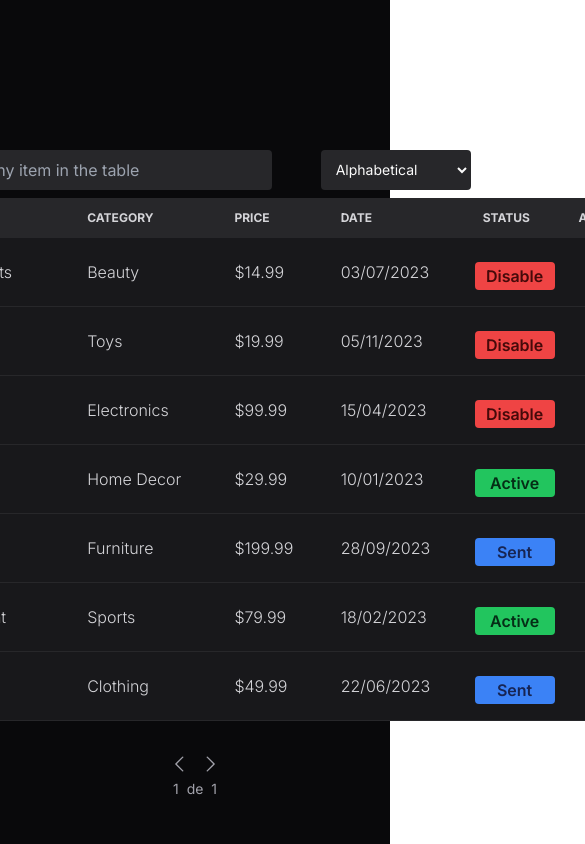
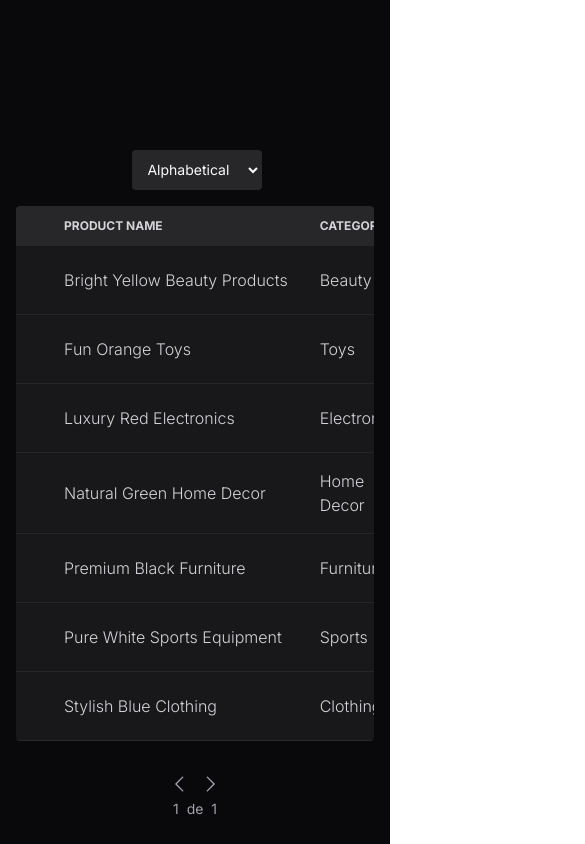
Before and after one commit to MatheusAltrao/InteractiveTable, a Next.js app: page / in a window 390 px wide. Shown: the top 844 px of the page, 585 px wide, since content can reach past the window. Built offline with nearby package versions, Linux system fonts and the light colour scheme.

Commit message:
feat: add responsiveness

```diff
--- a/src/app/globals.css
+++ b/src/app/globals.css
@@ -6,10 +6,14 @@ thead {
   @apply text-xs text-gray-700 uppercase bg-gray-50;
 }
 
-.checkbox {
-  @apply w-4 h-4 text-blue-600 bg-gray-100 border-gray-300 rounded focus:ring-blue-500;
-}
-
 tbody tr th {
   @apply font-light py-4;
 }
+
+.button-send {
+  @apply text-blue-500 font-medium md:px-3 md:py-1 border border-transparent  text-sm md:text-base  md:hover:border-blue-500 transition-colors rounded;
+}
+
+.button-cancel {
+  @apply text-red-500 font-medium md:px-3 md:py-1 border border-transparent text-sm md:text-base md:hover:border-red-500 transition-colors rounded;
+}
--- a/src/app/page.tsx
+++ b/src/app/page.tsx
@@ -32,7 +32,7 @@ export default function Home() {
 
       category: "Clothing",
       price: "$49.99",
-      status: "sent",
+      status: "disable",
       checked: false,
       date: "2023-06-22",
     },
@@ -54,7 +54,7 @@ export default function Home() {
       category: "Furniture",
       price: "$199.99",
       action: "Add to Wishlist",
-      status: "sent",
+      status: "disable",
       checked: false,
       date: "2023-09-28",
     },
@@ -225,11 +225,12 @@ export default function Home() {
   console.log(filter);
 
   return (
-    <div className="bg-zinc-950 h-screen w-screen flex items-center pt-[150px] flex-col gap-8">
-      <div className="flex items-center flex-col justify-center">
-        <header className={`flex items-center  justify-between gap-8 w-full`}>
+    <div className="bg-zinc-950 min-h-screen w-screen flex items-center pt-[150px] flex-col p-4 gap-8">
+      <div className="flex items-center flex-col justify-center w-full lg:max-w-[1000px] mx-auto">
+        <header
+          className={`flex items-center justify-between gap-2 md:gap-8 w-full mb-4`}>
           <div
-            className={`flex items-center gap-2 transition-opacity ${
+            className={`flex items-center justify-center gap-2 transition-opacity ${
               isSending ? "opacity-100" : "opacity-0 pointer-events-none"
             }`}>
             {allCheckeds ? (
@@ -246,11 +247,13 @@ export default function Home() {
               </button>
             )}
 
-            <p className="text-zinc-300">{countSelectedProducts} checkeds</p>
+            <p className="text-zinc-300 text-xs md:text-base whitespace-nowrap">
+              {countSelectedProducts} checkeds
+            </p>
           </div>
 
-          <div className="flex items-start justify-between w-full mb-2  ">
-            <div className="relative w-[400px]">
+          <div className="flex items-start justify-center gap-4 w-full   ">
+            <div className="relative flex-1 hidden lg:block">
               <MagnifyingGlass
                 className="text-zinc-400 absolute top-3 left-2"
                 size={20}
@@ -276,7 +279,7 @@ export default function Home() {
               id="filter"
               defaultValue={filter}
               onChange={(e) => setFilter(e.target.value)}
-              className="bg-zinc-800 w-[150px] h-10  text-zinc-50 text-sm rounded border-transparent border focus:ring-blue-500 focus:border-blue-500 p-2.5">
+              className="bg-zinc-800 w-[130px] h-10  text-zinc-50 text-sm rounded border-transparent border focus:ring-blue-500 focus:border-blue-500 p-2.5">
               <option value="alphabetical">Alphabetical</option>
               <option value="priceUp">Price Up</option>
               <option value="pricedown">Price Down</option>
@@ -292,20 +295,18 @@ export default function Home() {
             }`}>
             <button
               onClick={handleTransferTrueCheckedList}
-              className="text-blue-500 font-medium px-3 py-1 border border-transparent   hover:border-blue-500 transition-colors rounded">
+              className="button-send">
               Send
             </button>
-            <button
-              onClick={handleCancelSend}
-              className="text-red-500 font-medium px-3 py-1 border border-transparent hover:border-red-500 transition-colors rounded">
+            <button onClick={handleCancelSend} className="button-cancel">
               Cancel
             </button>
           </div>
         </header>
 
-        <div className="overflow-hidden rounded">
         {calculeteFilter.length > 0 ? (
-            <table className="  w-[920px] ">
+          <div className="overflow-x-auto w-full rounded">
+            <table className="w-full ">
               <thead className="text-xs text-zinc-300 text-left uppercase bg-zinc-800  ">
                 <tr>
                   <th className="p-4"></th>
@@ -332,7 +333,7 @@ export default function Home() {
                               handleActiveCheckedProduct(event, id)
                             }
                             type="checkbox"
-                            className={`w-4 h-4 text-blue-600 ${
+                            className={`w-4 h-4  accent-green-500 ${
                               isSending || status !== "active"
                                 ? "block"
                                 : "hidden"
@@ -340,7 +341,7 @@ export default function Home() {
                           />
                         )}
                       </th>
-                      <th className="px-4">{name}</th>
+                      <th className="px-4 whitespace-nowrap">{name}</th>
                       <th className="px-4">{category}</th>
                       <th className="px-4">{price}</th>
                       <th className="px-4">
@@ -392,14 +393,15 @@ export default function Home() {
                 )}
               </tbody>
             </table>
+          </div>
         ) : (
           <p className="text-zinc-200 text-lg text-center py-4">
             There are no products
           </p>
         )}
       </div>
-      </div>
 
+      {filtred.length > 0 && (
         <div className="flex items-center justify-center flex-col gap-1">
           <div className="flex items-center justify-center gap-2 text-zinc-400  ">
             <button className="hover:text-zinc-50 transition-colors">
@@ -422,6 +424,7 @@ export default function Home() {
             </div>
           </div>
         </div>
+      )}
     </div>
   );
 }
```
Lines whose indentation alone changed are shown as unchanged.
